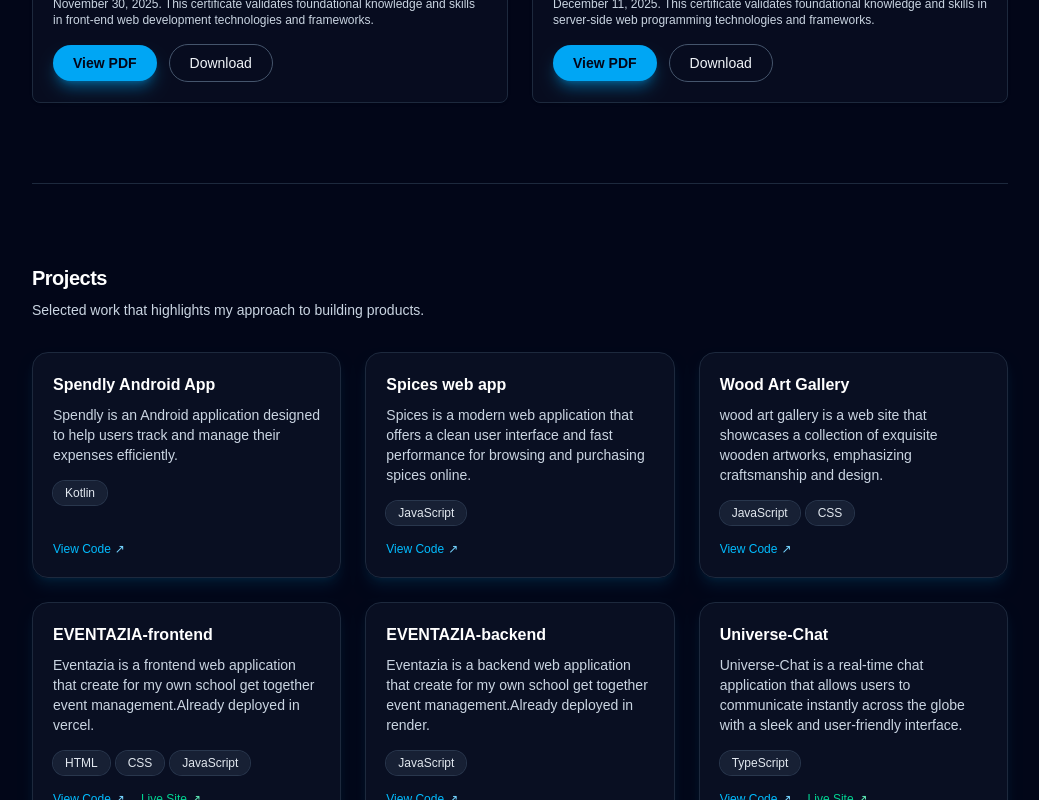
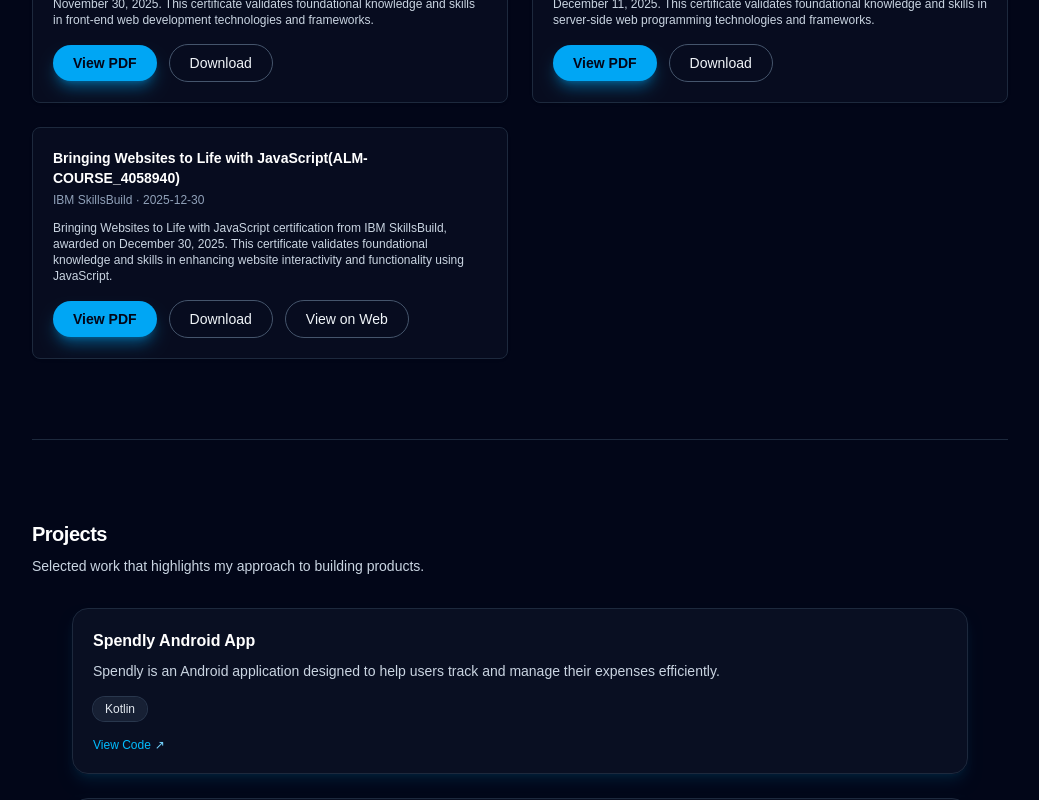
Before and after one commit to ANWedage/My-portfolio, a Next.js app: page / in a window 1280 px wide. Shown: the part 1580-2380 px from the top of the page, without its empty margins (120-1159 px from the left). Built offline with nearby package versions, Linux system fonts and the light colour scheme.

Commit message:
updated certificate

```diff
--- a/app/components/CertificatesSection.tsx
+++ b/app/components/CertificatesSection.tsx
@@ -150,6 +150,43 @@ export function CertificatesSection() {
             </a>
           </div>
         </article>
+
+        {/* Certificate 5 */}
+
+        <article className="rounded-lg border border-slate-800 bg-slate-900/40 p-5 shadow-sm">
+          <h3 className="text-sm font-semibold text-white">
+            Bringing Websites to Life with JavaScript(ALM-COURSE_4058940)
+          </h3>
+          <p className="mt-1 text-xs text-slate-400">IBM SkillsBuild · 2025-12-30</p>
+          <p className="mt-3 text-xs text-slate-300">
+            Bringing Websites to Life with JavaScript certification from IBM SkillsBuild, awarded on December 30, 2025. This certificate validates foundational knowledge and skills in enhancing website interactivity and functionality using JavaScript.
+            </p>
+          <div className="mt-4 flex flex-wrap items-center gap-3 text-xs">
+            <a
+              href="/certificates/Bringing Websites to Life with JavaScript.pdf"
+              target="_blank"
+              rel="noreferrer"
+              className="primary-btn px-3 py-1 text-[0.7rem]"
+            >
+              View PDF
+            </a>
+            <a
+              href="/certificates/Bringing Websites to Life with JavaScript.pdf"
+              download
+              className="ghost-btn px-3 py-1 text-[0.7rem]"
+            >
+              Download
+            </a>
+            <a
+              href="https://skills.yourlearning.ibm.com/certificate/share/5496fbe38eewogICJvYmplY3RJZCIgOiAiQUxNLUNPVVJTRV80MDU4OTQwIiwKICAibGVhcm5lckNOVU0iIDogIjY0NTcxMThSRUciLAogICJvYmplY3RUeXBlIiA6ICJBQ1RJVklUWSIKfQ8484914daf-10"
+              target="_blank"
+              rel="noreferrer"
+              className="ghost-btn px-3 py-1 text-[0.7rem]"
+            >
+              View on Web
+            </a>
+          </div>
+        </article>
       </div>
     </section>
   );
--- a/app/components/ProjectsSection.tsx
+++ b/app/components/ProjectsSection.tsx
@@ -27,6 +27,7 @@ const projects = [
     tech: ["HTML", "CSS","JavaScript"],
     github: "https://github.com/ANWedage/eventazia-frontend",
     live: "https://eventazia-frontend.vercel.app/",
+    personal: true,
   },
   {
     title: "EVENTAZIA-backend",
@@ -40,6 +41,7 @@ const projects = [
     tech: ["TypeScript"],
     github: "https://github.com/ANWedage/Universe-Chat",
     live: "https://universe-chat.vercel.app/",
+    personal: true,
   }
 ];
 
@@ -58,12 +60,15 @@ export function ProjectsSection() {
           Selected work that highlights my approach to building products.
         </p>
       </div>
-      <div className="grid gap-6 md:grid-cols-3">
+      <div className="grid gap-6 grid-cols-1 max-w-4xl mx-auto">
         {projects.map((project) => (
-          <article key={project.title} className="card flex flex-col justify-between">
-            <h3 className="mb-2 text-base font-semibold text-white">
-              {project.title}
-            </h3>
+          <article key={project.title} className="card flex flex-col justify-between relative w-full">
+              <h3 className="mb-2 text-base font-semibold text-white flex items-center gap-3">
+                <span className="truncate">{project.title}</span>
+                {project.personal && (
+                  <span className="badge-inline flex-shrink-0 ml-2">Personal Project</span>
+                )}
+              </h3>
             <p className="mb-4 text-sm text-slate-300">
               {project.description}
             </p>
--- a/app/globals.css
+++ b/app/globals.css
@@ -51,6 +51,17 @@ html {
 
 .card {
   @apply rounded-2xl border border-slate-800 bg-slate-900/60 p-5 shadow-lg shadow-sky-500/10 transition-transform duration-200 hover:-translate-y-1 hover:border-sky-500/70 hover:shadow-sky-500/30;
+}
+
+.badge {
+  @apply absolute right-3 top-3 rounded-full bg-amber-400/95 px-3 py-1 text-xs font-semibold text-slate-900 shadow-md;
+}
+
+.badge-inline {
+  @apply inline-flex items-center rounded-full px-2 py-0.5 text-xs font-semibold text-slate-900;
+  background: linear-gradient(90deg,#f59e0b,#f97316);
+  box-shadow: 0 8px 24px rgba(249,115,22,0.14);
+  border: 1px solid rgba(255,255,255,0.06);
 }
 
 .pill {
```
Also changed, not shown: 1 other file (tests, documents, lock files or other folders).
